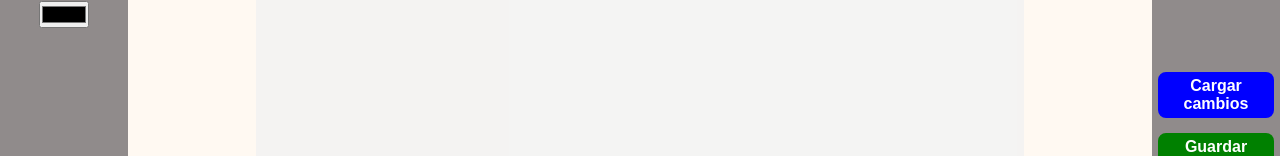
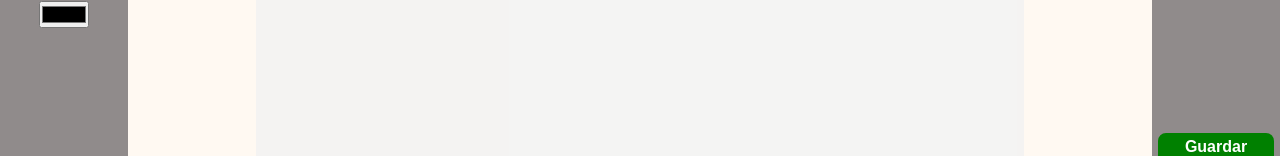
Before and after one commit to FranEscobarG/FelicitArte, a React (Vite) app: page /projects/1 in a window 1280 px wide. Shown: the part 491-647 px from the top of the page. Built offline with nearby package versions, Linux system fonts and the light colour scheme.

Commit message:
[DELETE] delete button (cargar cambios)

```diff
--- a/src/components/organism/FlexWorkProjects.jsx
+++ b/src/components/organism/FlexWorkProjects.jsx
@@ -255,9 +255,6 @@ function FlexWorkProjects({ projectName }) {
 
         <div className="buttons-right">
           <Toaster />
-          <button className="btn-restore" onClick={handleLoad}>
-            Cargar cambios
-          </button>
           <button className="btn-save" onClick={handleSaveChanges}>
             Guardar cambios
           </button>
```
